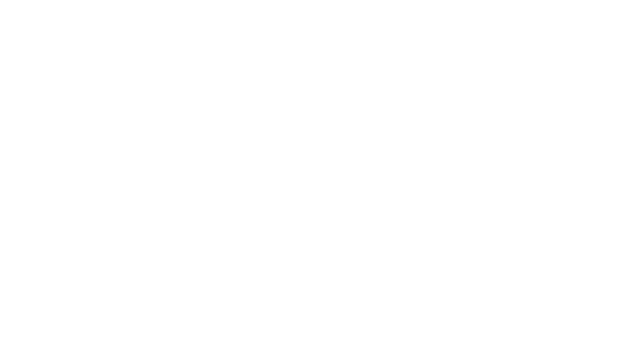
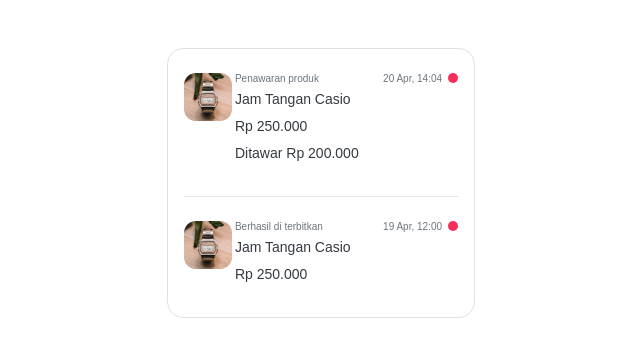
Before and after one commit to Ekarizqi/project-final, a React (Create React App) app: page /notifikasi-seller in a window 1280 px wide. Before the commit this address had no page. Shown: the top 356 px of the page, without its empty margins (319-959 px from the left). Built offline with nearby package versions, Linux system fonts and the light colour scheme; the HTML template or start-up script is replaced by a standard one.

Commit message:
notifikasi seller

```diff
--- a/src/App.js
+++ b/src/App.js
@@ -18,6 +18,7 @@
 import LayoutDashboardJualDiminatiSeller from "./layouts/LayoutDashboardJualDiminati[Seller]";
 import NotifikasiHargaTawarSeller from "./components/NotifikasiHargaTawar[Seller]";
 import NotifikasiStatusPenjualan from "./components/NotifikasiStatusPenjualan[Seller]";
+import NotifikasiSeller from "./components/NotifikasiSeller";
 
 function App() {
   return (
@@ -60,6 +61,10 @@
           element={<NotifikasiTawarBerhasil />}
         />
         <Route
+          path={"/notifikasi-seller"}
+          element={<NotifikasiSeller />}
+        />
+        <Route
           path={"/notifikasi-tawar-match"}
           element={<NotifikasiHargaTawarSeller />}
         />
--- /dev/null
+++ b/src/components/NotifikasiSeller.jsx
@@ -0,0 +1,66 @@
+import { faCircle } from "@fortawesome/free-solid-svg-icons";
+import { FontAwesomeIcon } from "@fortawesome/react-fontawesome";
+import React from "react";
+
+export default function NotifikasiSeller () {
+    return (
+        <div className="mx-auto my-5 py-3 px-3 border custom-border-auth custom-space-harga-tawar-2">
+            <div className="row">
+                <div className="col-md-2">
+                    <img src={require("../images/jam_kecil.png")} alt="Jam" className="mt-2" />
+                </div>
+
+                <div className="col-md-10">
+                    <div className="row ">
+                        <div className="col-md-6">
+                            <span className="text-muted custom-font-5">Penawaran produk</span>
+                        </div>
+                        <div className="col-md-6 text-right">
+                            <span className="text-muted custom-font-5">
+                            20 Apr, 14:04 &nbsp;
+                            <FontAwesomeIcon
+                                icon={faCircle}
+                                className="custom-bg-notif-2"
+                            />
+                            </span>
+                        </div>
+                    </div>
+
+                    <p className="text-dark custom-font-1">Jam Tangan Casio</p>
+                    <p className="text-dark custom-font-1 custom-space-top">
+                        Rp 250.000
+                    </p>
+                    <p className="text-dark custom-font-1 custom-space-top">Ditawar Rp 200.000</p>
+                </div>
+            </div>
+
+            <hr className="w-100" />
+
+            <div className="row">
+                <div className="col-md-2">
+                    <img src={require("../images/jam_kecil.png")} alt="Jam" className="mt-2" />
+                </div>
+
+                <div className="col-md-10">
+                    <div className="row ">
+                        <div className="col-md-6">
+                            <span className="text-muted custom-font-5">Berhasil di terbitkan</span>
+                        </div>
+                        <div className="col-md-6 text-right">
+                            <span className="text-muted custom-font-5">
+                            19 Apr, 12:00 &nbsp;
+                            <FontAwesomeIcon
+                                icon={faCircle}
+                                className="custom-bg-notif-2"
+                            />
+                            </span>
+                        </div>
+                    </div>
+
+                    <p className="text-dark custom-font-1">Jam Tangan Casio</p>
+                    <p className="text-dark custom-font-1 custom-space-top">Rp 250.000</p>
+                </div>
+            </div>
+        </div>
+    )
+}
```
